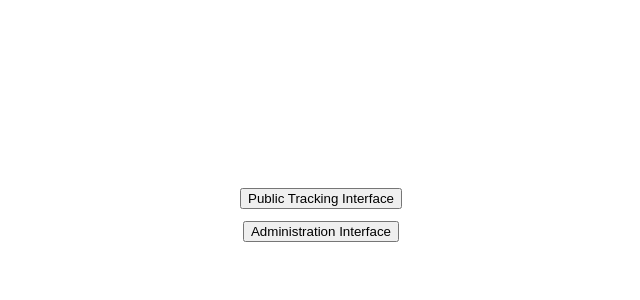
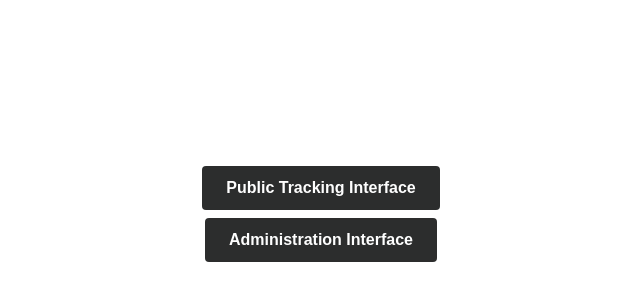
Before and after one commit to andersonfernandes/cargotracker-client, a React (Create React App) app: page / in a window 1280 px wide. Shown: the part 186-486 px from the top of the page, without its empty margins (319-959 px from the left). Built offline with nearby package versions, Linux system fonts and the light colour scheme.

Commit message:
chore: modificando estilo dos botões

```diff
--- a/src/components/Button/style.css
+++ b/src/components/Button/style.css
@@ -1,13 +1,16 @@
-.buttonComponent {
+.button-component {
     cursor: pointer;
-    padding: .6em 1.2em;
-    border-radius: .2em;
-    color: white;
+    padding: .8em 1.5em;
+    border: none;
+    border-radius: 4px;
+    color: #FEFEFE;
     text-decoration: none;
-    background-color: #1e1e1e;
+    font-weight: 600;
+    font-size: 1rem;
+    background-color: #2C2D2D;
     transition: opacity .2s ease-in-out;
 }
 
-.buttonComponent:hover {
+.button-component:hover {
     opacity: .5;
 }
```
